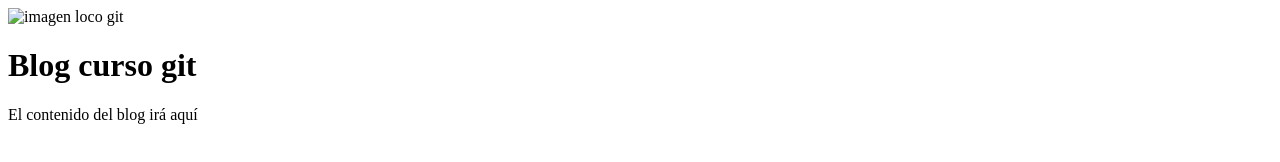
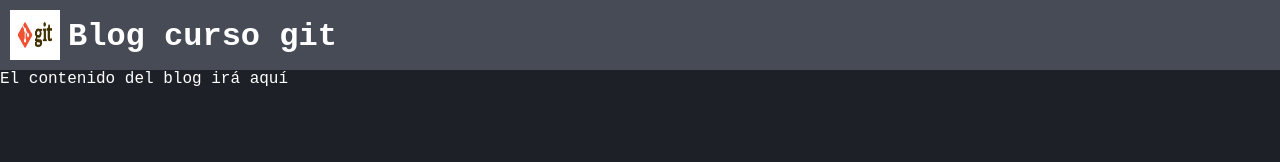
Before and after one commit to jcastellanosierras/curso-git, a plain HTML site: page index.html in a window 1280 px wide. Drawn offline with Linux system fonts and the light colour scheme.

Commit message:
Create navbar

```diff
--- a/index.html
+++ b/index.html
@@ -4,12 +4,12 @@
   <meta charset="UTF-8">
   <meta http-equiv="X-UA-Compatible" content="IE=edge">
   <meta name="viewport" content="width=device-width, initial-scale=1.0">
-  <link rel="stylesheet" href="style.css">
+  <link rel="stylesheet" href="styles.css">
   <title>Blog curso git</title>
 </head>
 <body>
-  <div>
-    <img src="./img/Portadas_blog_21.png" alt="imagen loco git">
+  <div class="bar">
+    <img class="logo" src="./img/git.png" alt="imagen loco git">
     <h1>Blog curso git</h1>
   </div>
   <div>
--- /dev/null
+++ b/styles.css
@@ -0,0 +1,23 @@
+body {
+  background-color: #1d2127;
+  color: #fff;
+  font-family: "Overpass Mono", monospace;
+  padding: 0;
+  margin: 0;
+}
+
+h1 {
+  margin: 0 0 0 8px;
+  padding-top: 8px;
+}
+
+.bar {
+  background-color: #464b55;
+  padding: 10px;
+  display: flex;
+}
+
+.logo {
+  width: 50px;
+  height: 50px;
+}
```
Also changed, not shown: img/git.png (added).
